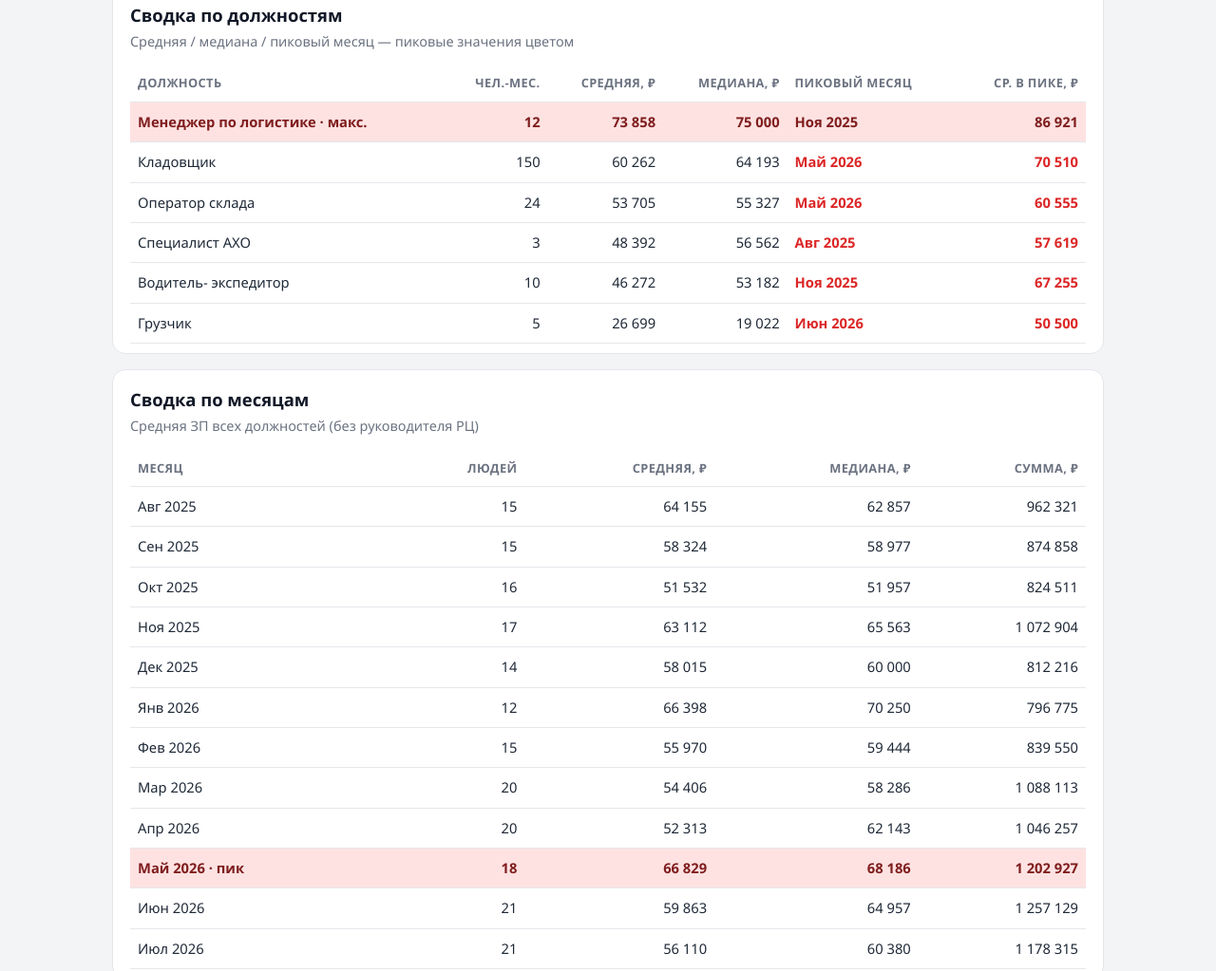
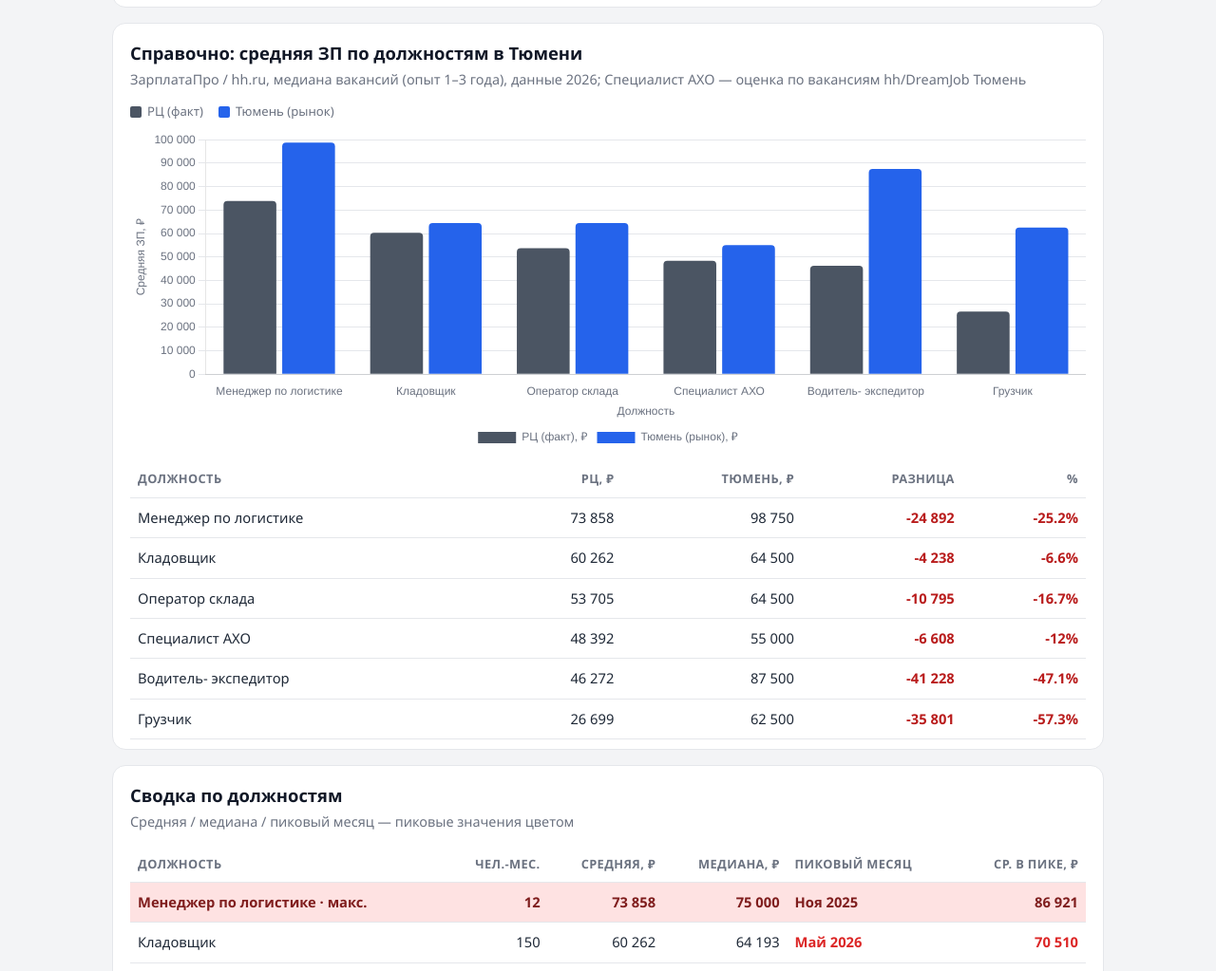
Before and after one commit to arimberg-svg/zp-rc-positions-report, a plain HTML site: page index.html in a window 1280 px wide. Shown: the part 1734-2757 px from the top of the page at 95% size. Drawn offline with nearby package versions, Linux system fonts and the light colour scheme.

Commit message:
Add Tyumen market benchmarks, colorize position trends, drop monthly median.
Reference city averages for comparison; keep peak highlights and gray base theme.

Co-authored-by: Cursor <cursoragent@cursor.com>

```diff
--- a/index.html
+++ b/index.html
@@ -98,8 +98,14 @@
     }
     .swatch.gray { background: var(--gray-bar); }
     .swatch.peak { background: var(--peak); }
+    .swatch.rc { background: #4b5563; }
+    .swatch.tyumen { background: #2563eb; }
+    .delta-neg { color: #b91c1c; font-weight: 600; }
+    .delta-pos { color: #15803d; font-weight: 600; }
+    .chart-box.tall { height: 380px; }
     @media (max-width: 640px) {
       .chart-box { height: 280px; }
+      .chart-box.tall { height: 320px; }
       header h1 { font-size: 1.4rem; }
     }
   </style>
@@ -136,8 +142,32 @@
 
     <section>
       <h2>Динамика средней ЗП по должностям</h2>
-      <p class="sub">Месячные средние · точки пика каждой должности выделены цветом</p>
-      <div class="chart-box"><canvas id="monthlyByPos"></canvas></div>
+      <p class="sub">Месячные средние по должностям · цветные серии · пик должности — крупная точка</p>
+      <div class="chart-box tall"><canvas id="monthlyByPos"></canvas></div>
+    </section>
+
+    <section>
+      <h2>Справочно: средняя ЗП по должностям в Тюмени</h2>
+      <p class="sub" id="tyumenSub">Рынок Тюмени vs факт РЦ · ориентир по вакансиям</p>
+      <div class="legend-hint">
+        <span><i class="swatch rc"></i> РЦ (факт)</span>
+        <span><i class="swatch tyumen"></i> Тюмень (рынок)</span>
+      </div>
+      <div class="chart-box"><canvas id="tyumenCompare"></canvas></div>
+      <div style="overflow-x:auto; margin-top: 8px">
+        <table>
+          <thead>
+            <tr>
+              <th>Должность</th>
+              <th class="num">РЦ, ₽</th>
+              <th class="num">Тюмень, ₽</th>
+              <th class="num">Разница</th>
+              <th class="num">%</th>
+            </tr>
+          </thead>
+          <tbody id="tyumenTable"></tbody>
+        </table>
+      </div>
     </section>
 
     <section>
@@ -170,7 +200,6 @@
               <th>Месяц</th>
               <th class="num">Людей</th>
               <th class="num">Средняя, ₽</th>
-              <th class="num">Медиана, ₽</th>
               <th class="num">Сумма, ₽</th>
             </tr>
           </thead>
@@ -193,7 +222,7 @@
     const GRAY_DARK = '#6b7280';
     const GRAY_LINE = '#4b5563';
     const PEAK = '#dc2626';
-    const GRAY_SERIES = ['#9ca3af', '#6b7280', '#4b5563', '#d1d5db'];
+    const COLOR_SERIES = ['#2563eb', '#059669', '#d97706', '#7c3aed', '#db2777', '#0891b2'];
 
     fetch('report_data.json')
       .then(r => r.json())
@@ -235,9 +264,25 @@
             <td>${m.label}${m.ym === peakYm ? ' · пик' : ''}</td>
             <td class="num">${m.people}</td>
             <td class="num ${m.ym === peakYm ? 'peak-cell' : ''}">${fmt(m.avg)}</td>
-            <td class="num">${fmt(m.median)}</td>
             <td class="num">${fmt(m.total)}</td>
           </tr>`).join('');
+
+        if (data.tyumen_market) {
+          document.getElementById('tyumenSub').textContent =
+            data.tyumen_market.source;
+          document.getElementById('tyumenTable').innerHTML = data.tyumen_market.by_position.map(r => {
+            const cls = r.delta < 0 ? 'delta-neg' : 'delta-pos';
+            const sign = r.delta > 0 ? '+' : '';
+            return `
+              <tr>
+                <td>${r.position}</td>
+                <td class="num">${fmt(r.rc_avg)}</td>
+                <td class="num">${fmt(r.tyumen_avg)}</td>
+                <td class="num ${cls}">${sign}${fmt(r.delta)}</td>
+                <td class="num ${cls}">${sign}${r.delta_pct}%</td>
+              </tr>`;
+          }).join('');
+        }
 
         const chartDefaults = {
           responsive: true,
@@ -330,16 +375,18 @@
           data: {
             labels: data.months,
             datasets: main.map((p, i) => {
+              const color = COLOR_SERIES[i % COLOR_SERIES.length];
               const peakVal = Math.max(...p.monthly_avg.filter(v => v != null));
               return {
                 label: p.position,
                 data: p.monthly_avg,
-                borderColor: GRAY_SERIES[i % GRAY_SERIES.length],
-                backgroundColor: GRAY_SERIES[i % GRAY_SERIES.length],
+                borderColor: color,
+                backgroundColor: color,
                 tension: 0.25,
                 spanGaps: true,
+                borderWidth: 2.5,
                 pointRadius: p.monthly_avg.map(v => v === peakVal ? 7 : 3),
-                pointBackgroundColor: p.monthly_avg.map(v => v === peakVal ? PEAK : GRAY_SERIES[i % GRAY_SERIES.length]),
+                pointBackgroundColor: p.monthly_avg.map(v => v === peakVal ? PEAK : color),
                 pointBorderColor: '#fff',
                 pointBorderWidth: 2
               };
@@ -350,7 +397,7 @@
             plugins: {
               legend: {
                 position: 'bottom',
-                labels: { color: GRAY_DARK }
+                labels: { color: GRAY_DARK, usePointStyle: true }
               },
               tooltip: {
                 callbacks: {
@@ -376,6 +423,50 @@
             }
           }
         });
+
+        if (data.tyumen_market) {
+          const tm = data.tyumen_market.by_position;
+          new Chart(document.getElementById('tyumenCompare'), {
+            type: 'bar',
+            data: {
+              labels: tm.map(r => r.position),
+              datasets: [
+                {
+                  label: 'РЦ (факт), ₽',
+                  data: tm.map(r => r.rc_avg),
+                  backgroundColor: '#4b5563',
+                  borderWidth: 0,
+                  borderRadius: 4
+                },
+                {
+                  label: 'Тюмень (рынок), ₽',
+                  data: tm.map(r => r.tyumen_avg),
+                  backgroundColor: '#2563eb',
+                  borderWidth: 0,
+                  borderRadius: 4
+                }
+              ]
+            },
+            options: {
+              ...chartDefaults,
+              plugins: {
+                legend: { position: 'bottom', labels: { color: GRAY_DARK } },
+                tooltip: { callbacks: { label: (c) => `${c.dataset.label}: ${money(c.raw)}` } }
+              },
+              scales: {
+                y: {
+                  ...axisGray,
+                  title: { display: true, text: 'Средняя ЗП, ₽', color: GRAY_DARK }
+                },
+                x: {
+                  title: { display: true, text: 'Должность', color: GRAY_DARK },
+                  ticks: { color: GRAY_DARK, maxRotation: 35, minRotation: 0 },
+                  grid: { display: false }
+                }
+              }
+            }
+          });
+        }
       })
       .catch(err => {
         document.body.innerHTML = '<p style="padding:24px">Не удалось загрузить report_data.json: ' + err + '</p>';
--- a/report_data.json
+++ b/report_data.json
@@ -7,7 +7,8 @@
     "ФИО и табельные номера исключены.",
     "Должность «Руководитель распределительного центра и логистики» исключена из отчёта.",
     "Должности сопоставлены с табелями Т-13 по табельному номеру (в итоговом файле номера не публикуются).",
-    "Суммы — начисления за месяц (оклад по часам + доплаты); строки «Итого» ведомостей не учитываются."
+    "Суммы — начисления за месяц (оклад по часам + доплаты); строки «Итого» ведомостей не учитываются.",
+    "Справочные средние по Тюмени — медиана предложений рынка (не факт выплат), для ориентира."
   ],
   "summary": {
     "person_months": 204,
@@ -366,5 +367,54 @@
         19022
       ]
     }
-  ]
+  ],
+  "tyumen_market": {
+    "title": "Справочно: средняя ЗП по должностям в Тюмени",
+    "source": "ЗарплатаПро / hh.ru, медиана вакансий (опыт 1–3 года), данные 2026; Специалист АХО — оценка по вакансиям hh/DreamJob Тюмень",
+    "as_of": "2026",
+    "by_position": [
+      {
+        "position": "Менеджер по логистике",
+        "tyumen_avg": 98750,
+        "rc_avg": 73858,
+        "delta": -24892,
+        "delta_pct": -25.2
+      },
+      {
+        "position": "Кладовщик",
+        "tyumen_avg": 64500,
+        "rc_avg": 60262,
+        "delta": -4238,
+        "delta_pct": -6.6
+      },
+      {
+        "position": "Оператор склада",
+        "tyumen_avg": 64500,
+        "rc_avg": 53705,
+        "delta": -10795,
+        "delta_pct": -16.7
+      },
+      {
+        "position": "Специалист АХО",
+        "tyumen_avg": 55000,
+        "rc_avg": 48392,
+        "delta": -6608,
+        "delta_pct": -12.0
+      },
+      {
+        "position": "Водитель- экспедитор",
+        "tyumen_avg": 87500,
+        "rc_avg": 46272,
+        "delta": -41228,
+        "delta_pct": -47.1
+      },
+      {
+        "position": "Грузчик",
+        "tyumen_avg": 62500,
+        "rc_avg": 26699,
+        "delta": -35801,
+        "delta_pct": -57.3
+      }
+    ]
+  }
 }
```
